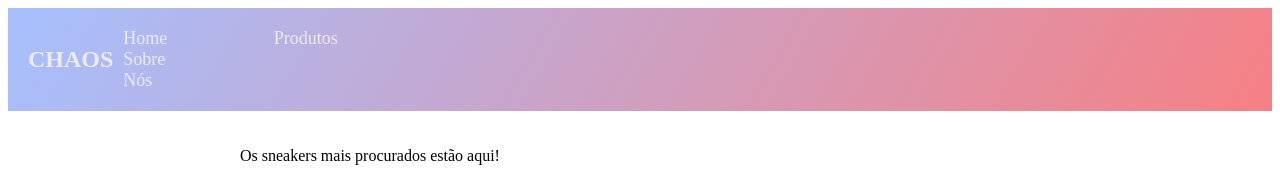
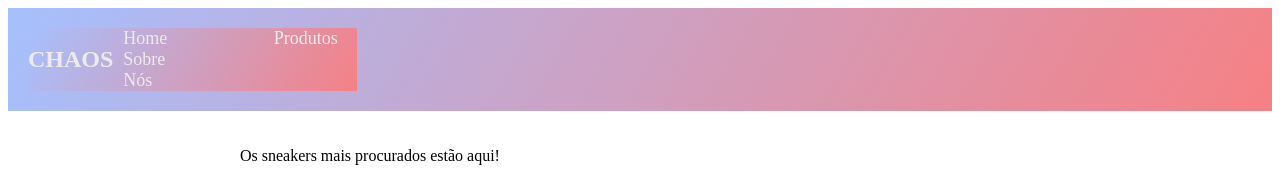
Before and after one commit to kikoribeiro/chaos, a plain HTML site: page index.html in a window 1280 px wide. Shown: the top 181 px of the page. Drawn offline with Linux system fonts and the light colour scheme.

Commit message:
mudanças no css

```diff
--- a/style.css
+++ b/style.css
@@ -13,7 +13,7 @@ body {
     margin: 0;
   }
   nav {
-
+    background-image: linear-gradient(120deg, #a6c0fe 0%, #f68084 100%);
     display: flex;
     align-items: center;
   }
```
